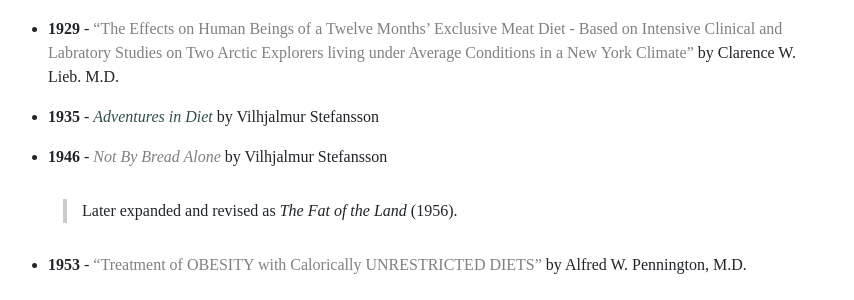
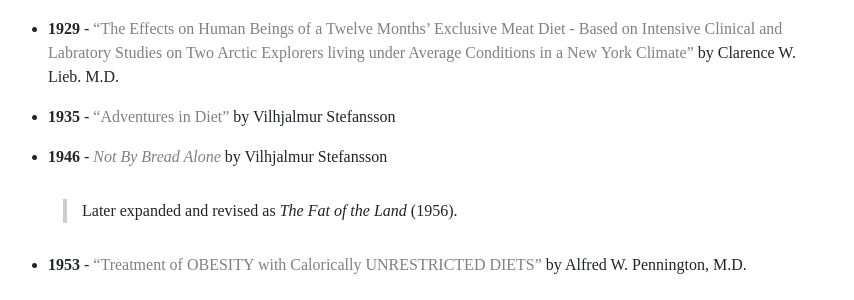
Before and after one commit to bitstein/justmeat.co, a Jekyll site: the page built from wiki/pages/history.md, in a window 1280 px wide and 900 px high, scrolled down 2506 px. Shown: the part 152-452 px from the top of the window, without its empty margins (222-1076 px from the left). Built offline with Jekyll 4.4.1, drawn with Linux system fonts in a browser that asks for light colours; nearby versions of some CDN libraries; some web fonts are replaced; part of the change alters nothing that is shown.

```diff
--- a/wiki/pages/history.md
+++ b/wiki/pages/history.md
@@ -56,7 +56,7 @@ method which I have found most successful has been to allow, following the first
 
 * **1929** - [“The Effects on Human Beings of a Twelve Months' Exclusive Meat Diet - Based on Intensive Clinical and Labratory Studies on Two Arctic Explorers living under Average Conditions in a New York Climate”](/docs/twelve-months-exclusive-meat-diet-clarence-w-lieb-md.pdf) by Clarence W. Lieb. M.D.
 
-* **1935** - [_Adventures in Diet_]() by Vilhjalmur Stefansson
+* **1935** - [“Adventures in Diet”](http://www.drbass.com/stefansson2.html) by Vilhjalmur Stefansson
 
 * **1946** - [_Not By Bread Alone_](/docs/the-fat-of-the-land-vilhjalmur-stefansson.pdf) by Vilhjalmur Stefansson
 
```
Also changed, not shown: 5 other files.
